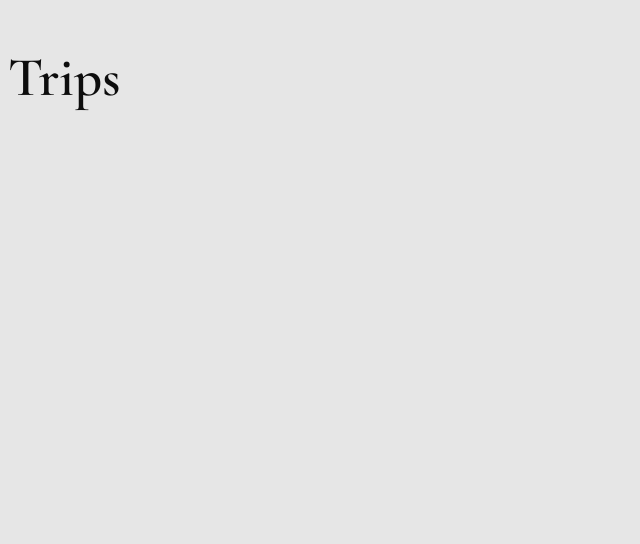
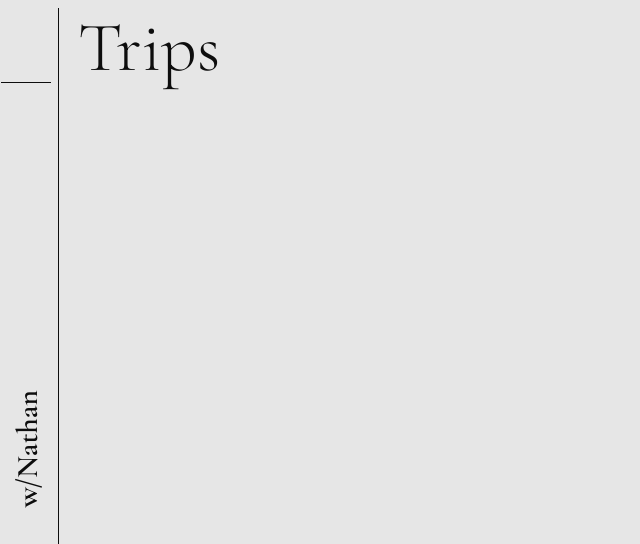
Before and after one commit to mtpham017/wNathan, a React (Vite) app: page /TripPage in a window 1280 px wide. Shown: the top 544 px of the page, without its empty margins (0-640 px from the left). Built offline with nearby package versions, Linux system fonts and the light colour scheme.

Commit message:
Aug/26/23

```diff
--- a/src/Home.css
+++ b/src/Home.css
@@ -2,7 +2,7 @@
 
     border: 2px solid black;
     width: auto;
-    height: 914px;
+    height: 830px;
     padding: 40px;
     margin: 5px 5px 5px 5px;
     box-sizing: border-box;
@@ -14,10 +14,10 @@
     font-size: 70px;
     font-family: 'Cormorant Garamond', serif;
     font-weight: 300;
-    margin: -3px 0px 0px 20px;
+    margin: -3px 0px 10spx 20px;
 }
 
-span::before{
+.ani::before{
     content: "Life Portfolio";
     animation: animate infinite 17s;
 
@@ -44,7 +44,7 @@ p{
     font-weight: 500;
     font-size: 23px;
     font-family: 'Inter', sans-serif;
-    margin: -20px 0px 0px 25px;
+    margin: -50px 0px 0px 5px;
 }
 
 .list{
@@ -63,6 +63,7 @@ a:hover{
 a{
     text-decoration: none;
     color: #0d0d0d;
+    transition: font-size .35s ease;
 }
 
 .All{
--- a/src/Home.jsx
+++ b/src/Home.jsx
@@ -6,7 +6,7 @@ function Home() {
       <div class = "Border">
       <h1 class = "head1">w/Nathan</h1>
 
-      <p><span>  </span></p>
+      <p><span class = "ani">  </span></p>
       <div class = "list">
 
       <div class = "All">
--- a/src/TripPage.css
+++ b/src/TripPage.css
@@ -1,9 +1,56 @@
+.container{
+    display: flex;
 
-.headT{
+}
+
+button{
+    background-color:#e6e6e6;
+    height: 75px;
+    width: 50px;
+    border: none;
+    border-bottom: 1px solid #0d0d0d;
+
+    margin-left: -7px;
+}
+
+button:hover{
+    background-color:#d6d5d5;
+
+}
+
+.side{
+    border-right: 1px solid #0d0d0d;
+    width: 50px;
+    height: 830px;
+}
+
+.head{
+    cursor: default;
     color: #0d0d0d;
-    font-size: 55px;
+    font-size: 70px;
+    font-family: 'Cormorant Garamond', serif;
+    font-weight: 300;
+    margin: -80px 0px 0px 70px;
+
+}
+
+.sideTitle{
+
+    color: #0d0d0d;
+    font-size: 30px;
     font-weight: 600;
     font-family: 'Cormorant Garamond', serif;
-    margin-bottom: 8px;
+    writing-mode:vertical-lr;
+    padding-bottom: 10em;
+    margin-left: 0.5px;
+    transform: rotate(-180deg);
+}
+
+.headW:hover{
+    cursor: pointer;
+}
+
+.photos{
+    display:flex;
 
 }
--- a/src/TripPage.jsx
+++ b/src/TripPage.jsx
@@ -1,9 +1,18 @@
 import './TripPage.css'
+import {Link} from "react-router-dom"
 
 function TripPage() {
   return (
+    <div class = "photos">
     <div class = "side">
-      <h1 class = "headT">Trips</h1>
+      <button></button>
+    <div>
+    <h1 class = "head">Trips</h1>
+      <Link to ="/" style={{ textDecoration: 'none' }}>
+        <h2 class = "sideTitle">w/Nathan</h2>
+      </Link>
+    </div>
+    </div>
     </div>
   );
 }
--- a/src/index.css
+++ b/src/index.css
@@ -1,6 +1,5 @@
 :root {
   font-family: Inter, system-ui, Avenir, Helvetica, Arial, sans-serif;
-  line-height: 1.5;
   font-weight: 400;
 
   color-scheme: light dark;
```
Also changed, not shown: 1 other file (tests, documents, lock files or other folders).
